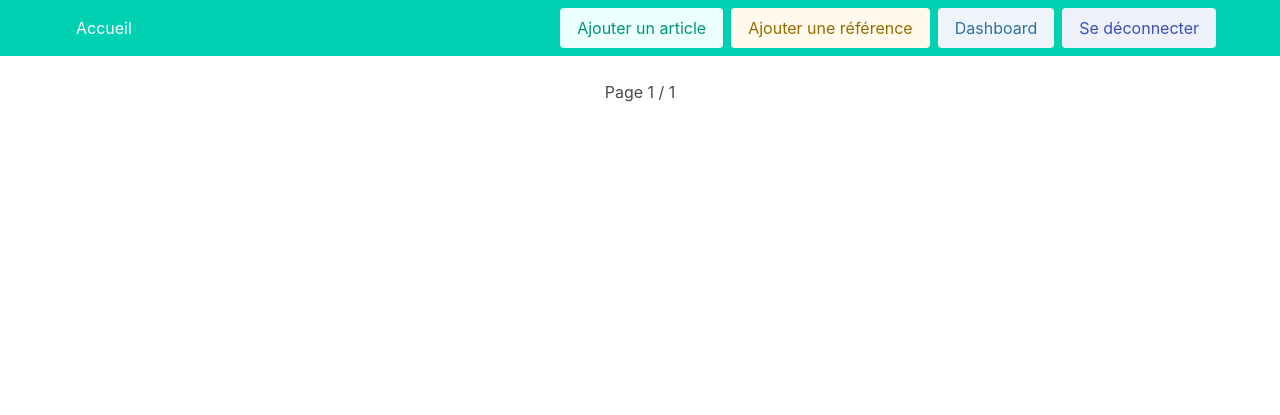
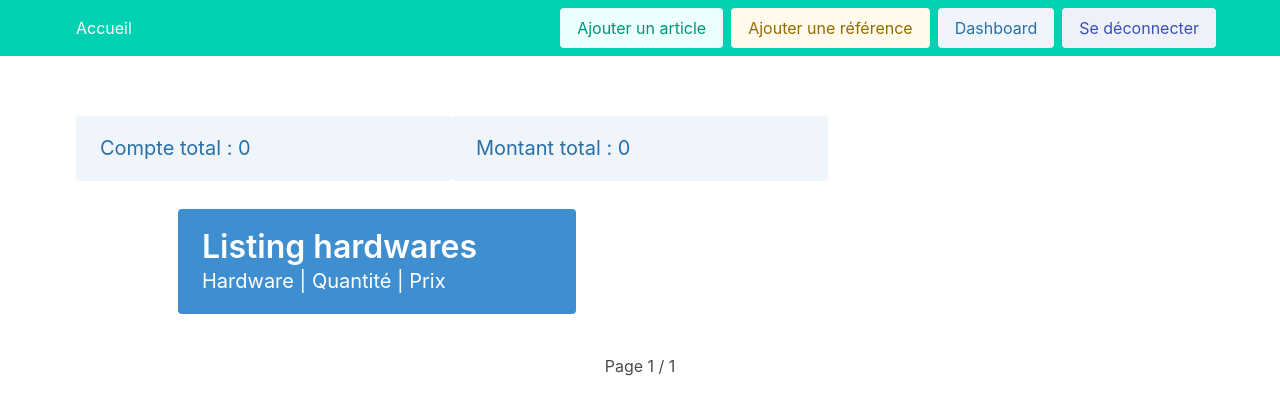
Before and after one commit to em1le/scaleway-test, a Django app: page /dashboard/ in a window 1280 px wide. Shown: the top 415 px of the page. Run offline with Django 4.2, Linux system fonts and the light colour scheme; the visitor is signed in with stand-in values (Sample User, id 1); data that the repository does not hold is empty.

Commit message:
update list view context and update template

```diff
--- a/dashboard/views.py
+++ b/dashboard/views.py
@@ -1,4 +1,4 @@
-from typing import Dict, Any
+from typing import Dict, Any, Mapping
 
 from django.db.models import QuerySet
 from django.http import HttpResponseRedirect
@@ -18,8 +18,14 @@ class DashboardView(ListView):
     def get_queryset(self) -> QuerySet:
         return self.request.user.article_set.order_by('-created')
 
-    def get_context_data(self, **kwargs) -> Dict[str, Any]:
+    def get_context_data(self, **kwargs: Mapping) -> Dict[str, Any]:
+        """Add more context to dashboard as we want to display disks listing."""
         context = super().get_context_data(**kwargs)
+        models = set(Hardware.objects.values_list('model', flat=True))
+        context["models"] = {model: Hardware.objects.listing_by_model(model, self.request.user) for model in models}
+        inventory = Article.objects.get_inventory(user=self.request.user)
+        context["disk_quantity"] = inventory["disk_quantity"]
+        context["disk_amount"] = inventory["disk_amount"]
         return context
 
 
--- a/templates/dashboard/dashboard.html
+++ b/templates/dashboard/dashboard.html
@@ -4,9 +4,25 @@
 
 {% block main %}
   <div class="container">
+    <div class="tile is-parent mt-6 custom-tile">
+      <div class="tile is-child notification is-4 is-info is-light is-vertical">
+        <p class="subtitle is-spaced">Compte total : {{ disk_quantity }}</p>
+      </div>
+      <div class="tile is-child notification is-4 is-info is-light is-vertical">
+        <p class="subtitle is-spaced">Montant total : {{ disk_amount }}</p>
+      </div>
+    </div>
     <div class="tile is-ancestor">
       <div class="tile is-parent is-1"></div>
       <div class="tile is-parent is-10 custom-tile">
+      <article class="tile is-child notification is-5 is-info is-vertical" style="margin: 1rem !important;">
+        <p class="title">Listing hardwares</p>
+        <p class="subtitle">Hardware | Quantité | Prix </p>
+        {% for k, v in models.items %}
+          <p class="subtitle is-spaced">{{ k }} | {{ v.quantity }} | {{ v.price }}</p>
+        {% endfor %}
+      </article>
+
         {% for article in articles %}
           {% include "includes/card.html" with article=article %}
         {% endfor %}
```
